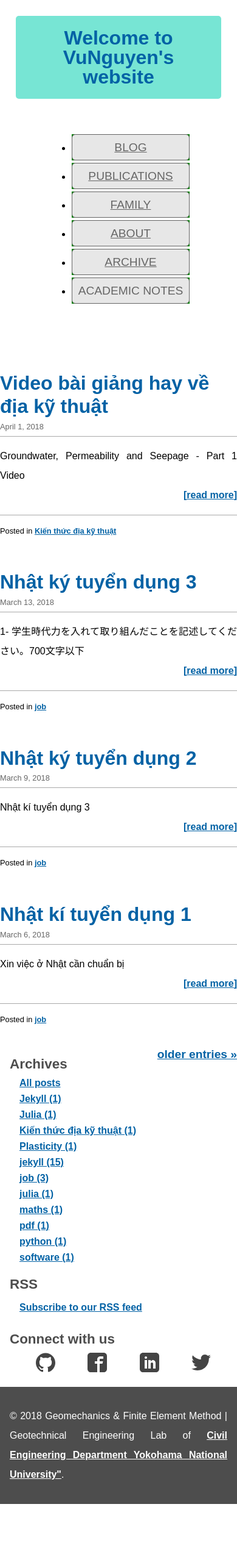
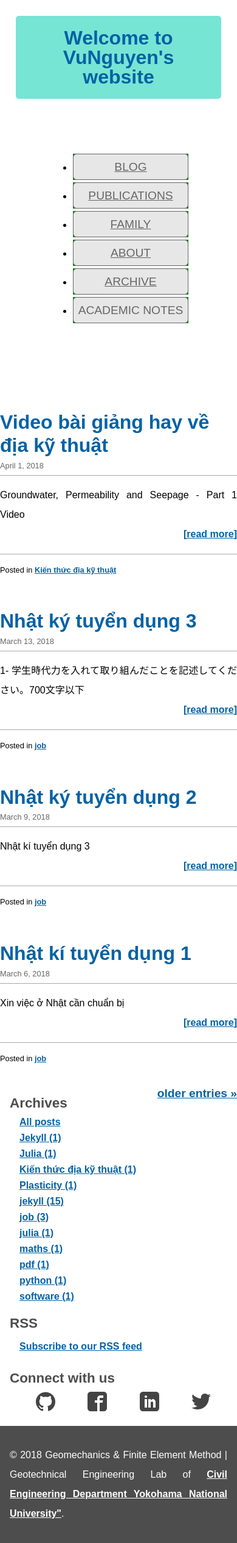
Before and after one commit to quangvunp/geomechanics, a Jekyll site: the page built from index.html, in a window 390 px wide. Shown: the whole page at 61% size. Built offline with Jekyll 4.4.1, drawn with Linux system fonts in a browser that asks for light colours; the list of posts is cut into pages by our own code; before the commit the page ends 2466 px from its top, so only the background shows below that.

Commit message:
Update main.css

```diff
--- a/css/main.css
+++ b/css/main.css
@@ -674,7 +674,7 @@ aside li {
 nav {
 	background: none;
 	text-align: center;
-	padding: 2em;
+	padding: 4em;
 }
 nav ul {
 	display: none;
```
